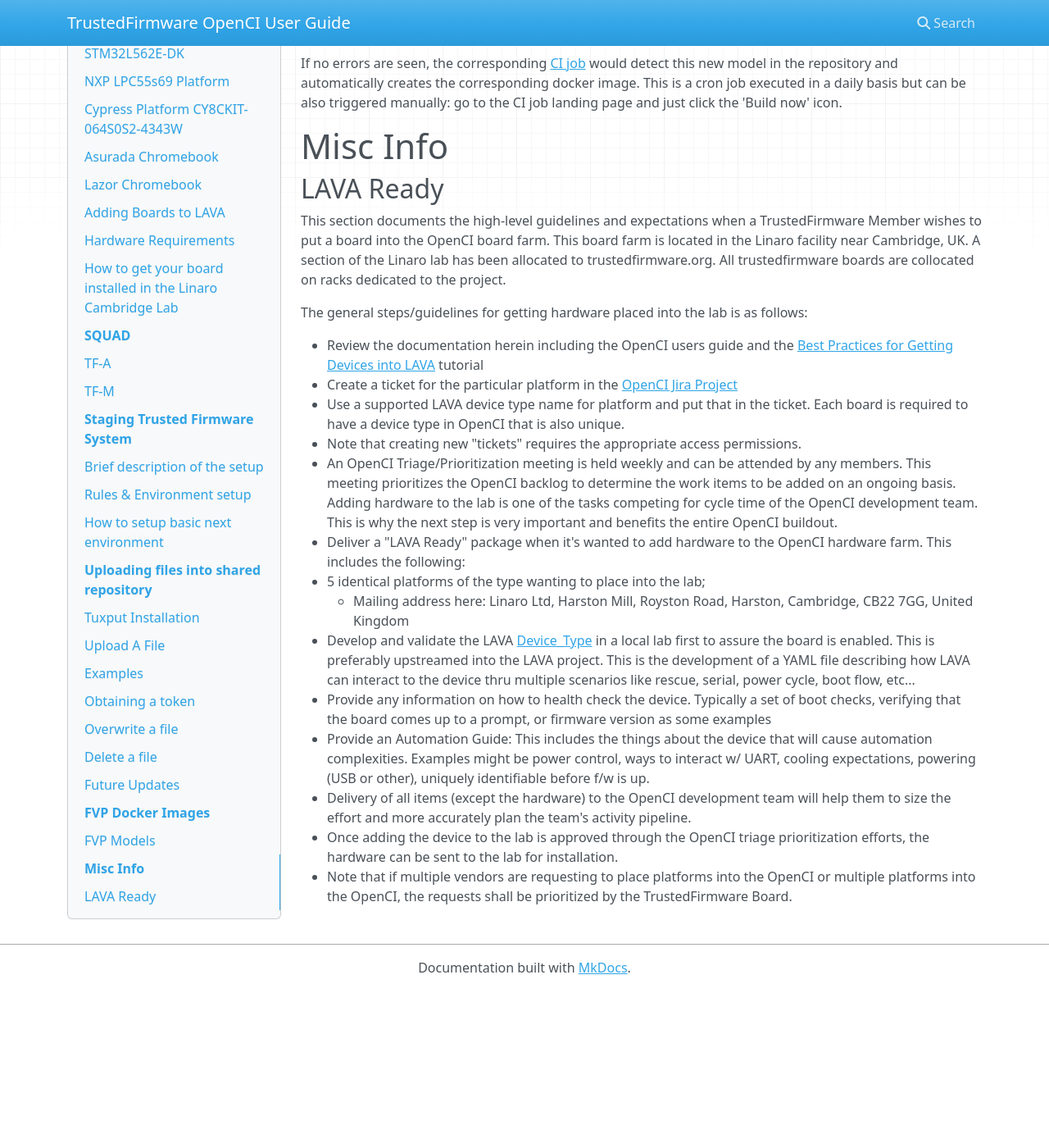
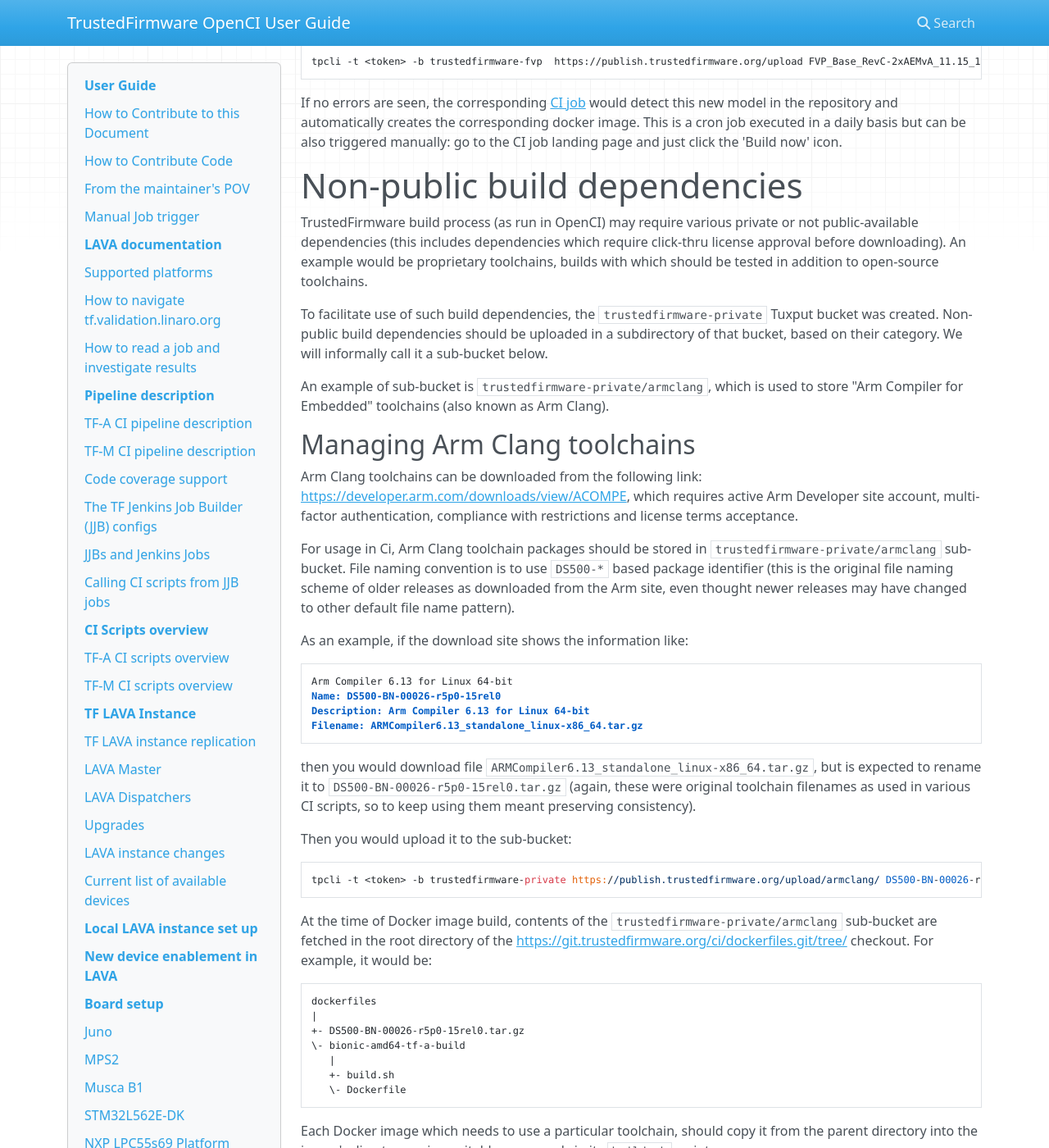
Before and after one commit to saheerb/ci-test, an MkDocs documentation site: the page built from docs/index.md, in a window 1280 px wide and 1400 px high, scrolled down 44132 px. Shown: the whole window at 82% size. Built offline with MkDocs 1.6.1, drawn with Linux system fonts in a browser that asks for light colours; nearby versions of some CDN libraries; before the commit the page ends 45340 px from its top, so only the background shows below that; some of the changed text lies outside the part shown.

Commit message:
index.md: Add section about usage of Arm Clang bucket
Signed-off-by: Paul Sokolovsky <paul.sokolovsky@linaro.org>
Change-Id: I994e496f8e5d09a4c90c1fda4883059f06cded74

````diff
--- a/docs/index.md
+++ b/docs/index.md
@@ -1187,6 +1187,82 @@ If no errors are seen, the corresponding [CI job](https://ci.trustedfirmware.org
 would detect this new model in the repository and automatically creates the corresponding docker image. This is a cron job
 executed in a daily basis but can be also triggered manually: go to the CI job landing page and just click the 'Build now' icon.
 
+# Non-public build dependencies
+
+TrustedFirmware build process (as run in OpenCI) may require various private
+or not public-available dependencies (this includes dependencies which require
+click-thru license approval before downloading). An example would be proprietary
+toolchains, builds with which should be tested in addition to open-source
+toolchains.
+
+To facilitate use of such build dependencies, the `trustedfirmware-private`
+Tuxput bucket was created. Non-public build dependencies should be uploaded
+in a subdirectory of that bucket, based on their category. We will informally
+call it a sub-bucket below.
+
+An example of sub-bucket is `trustedfirmware-private/armclang`, which is used
+to store "Arm Compiler for Embedded" toolchains (also known as Arm Clang).
+
+## Managing Arm Clang toolchains
+
+Arm Clang toolchains can be downloaded from the following link:
+[https://developer.arm.com/downloads/view/ACOMPE](https://developer.arm.com/downloads/view/ACOMPE),
+which requires active Arm Developer site account, multi-factor authentication,
+compliance with restrictions and license terms acceptance.
+
+For usage in Ci, Arm Clang toolchain packages should be stored in
+`trustedfirmware-private/armclang` sub-bucket. File naming convention is to
+use `DS500-*` based package identifier (this is the original file naming scheme
+of older releases as downloaded from the Arm site, even thought newer releases
+may have changed to other default file name pattern).
+
+As an example, if the download site shows the information like:
+```
+Arm Compiler 6.13 for Linux 64-bit
+Name: DS500-BN-00026-r5p0-15rel0
+Description: Arm Compiler 6.13 for Linux 64-bit
+Filename: ARMCompiler6.13_standalone_linux-x86_64.tar.gz
+```
+then you would download file `ARMCompiler6.13_standalone_linux-x86_64.tar.gz`,
+but is expected to rename it to `DS500-BN-00026-r5p0-15rel0.tar.gz` (again,
+these were original toolchain filenames as used in various CI scripts, so
+to keep using them meant preserving consistency).
+
+Then you would upload it to the sub-bucket:
+
+```
+tpcli -t <token> -b trustedfirmware-private https://publish.trustedfirmware.org/upload/armclang/ DS500-BN-00026-r5p0-15rel0.tar.gz
+```
+
+At the time of Docker image build, contents of the `trustedfirmware-private/armclang`
+sub-bucket are fetched in the root directory of the
+[https://git.trustedfirmware.org/ci/dockerfiles.git/tree/](https://git.trustedfirmware.org/ci/dockerfiles.git/tree/)
+checkout. For example, it would be:
+
+```txt
+dockerfiles
+|
++- DS500-BN-00026-r5p0-15rel0.tar.gz
+\- bionic-amd64-tf-a-build
+   |
+   +- build.sh
+   \- Dockerfile
+```
+
+Each Docker image which needs to use a particular toolchain, should
+copy it from the parent directory into the image's directory, using suitable
+commands in its `build.sh` script, e.g.:
+
+```
+cp ../DS500-BN-00026-r5p0-15rel0.tar.gz .
+```
+
+(Note: it should be copy and not move, because other images may refer to the same
+file.)
+
+After that, Dockerfile can refer to the `DS500-BN-00026-r5p0-15rel0.tar.gz` file
+as usual (e.g. in a COPY statement).
+
 # Misc Info
 
 ## LAVA Ready
````
